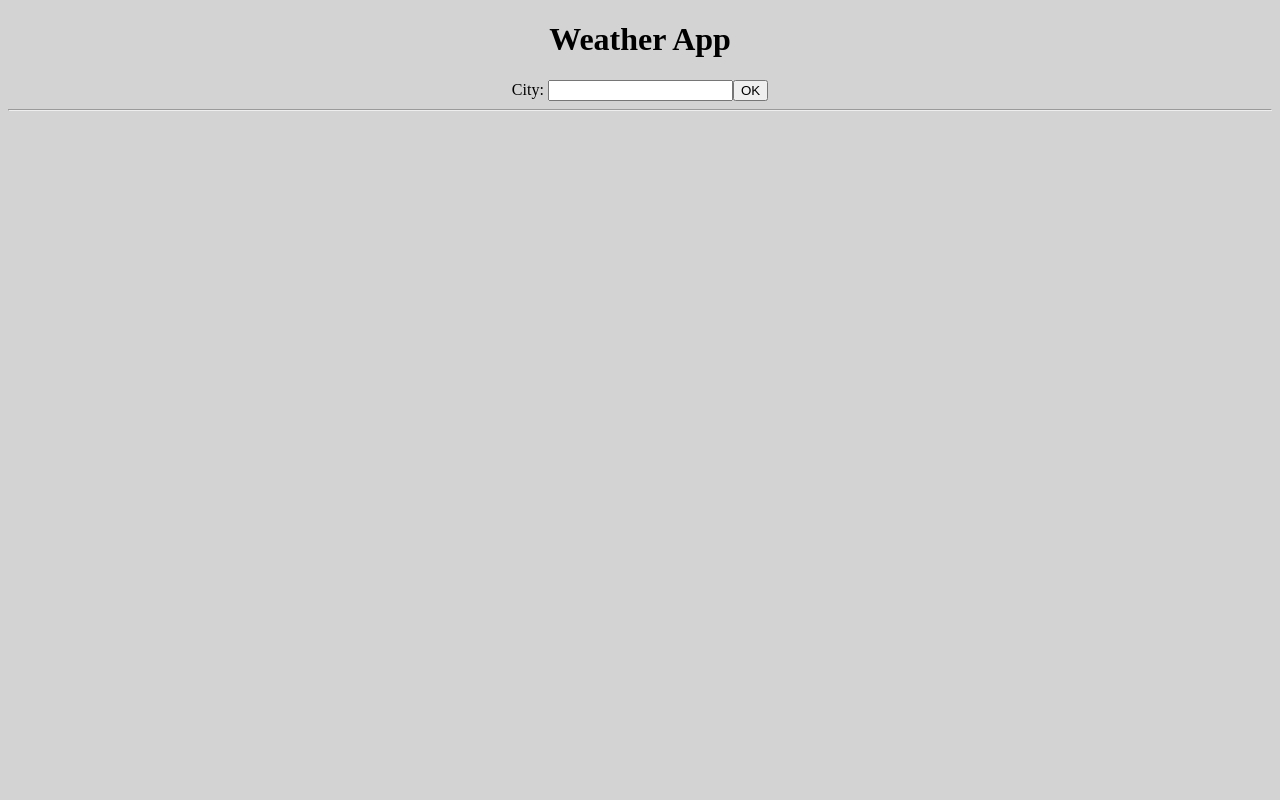
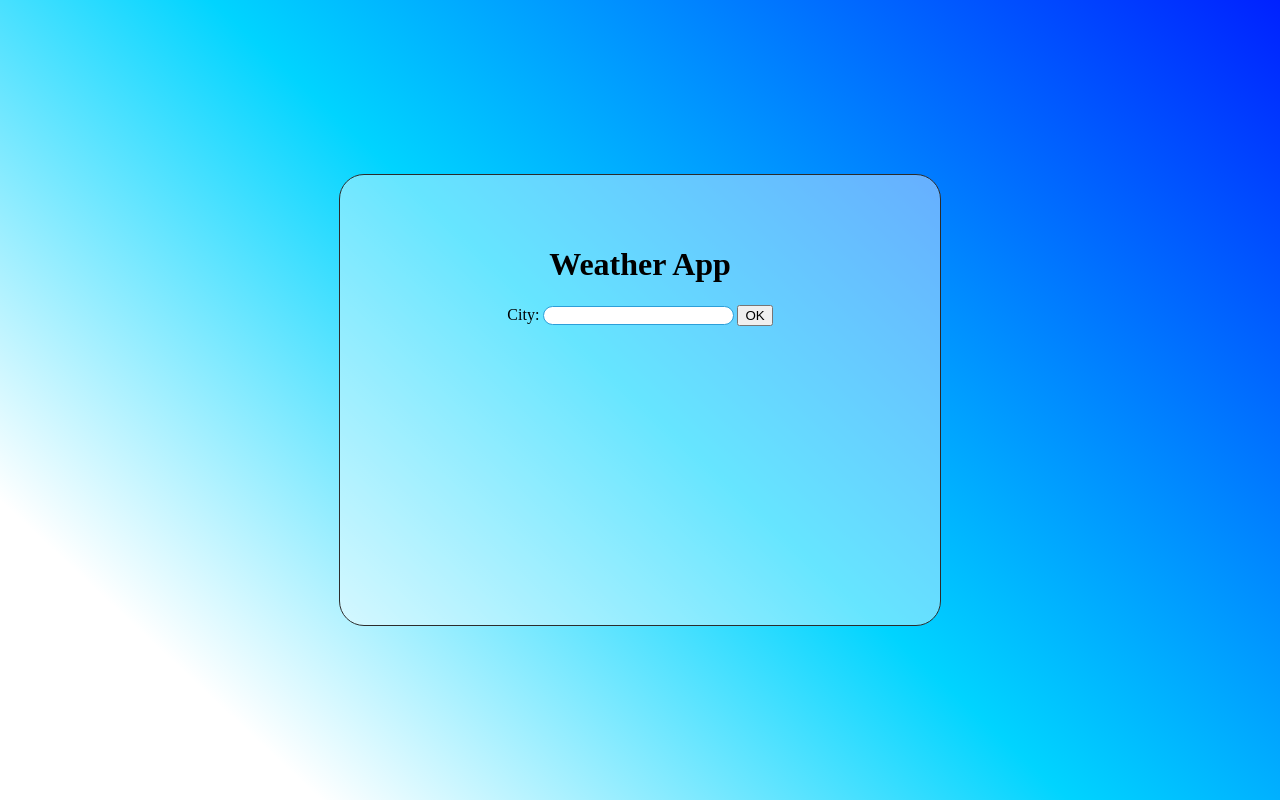
Before and after one commit to JackH01/Weather-App, a Django app: page /home/ in a window 1280 px wide. Run offline with Django 5.2, Linux system fonts and the light colour scheme.

Commit message:
Added gradient, centred content

```diff
--- a/weather_app/home/static/styles.css
+++ b/weather_app/home/static/styles.css
@@ -1,7 +1,39 @@
+html {
+    /* Generated using: https://cssgradient.io/ */
+    background: rgb(36,0,0);
+    background: linear-gradient(43deg, rgba(36,0,0,0) 15%, rgba(0,212,255,1) 50%, rgba(0,33,255,1) 100%);
+    background-repeat: no-repeat;
+    background-attachment: fixed;
+}
+
+
 body {
-    background-color: lightgray;
+
+
     text-align: center;
 }
+
+
+.main_container {
+    /* Display in center */
+    position: absolute;
+    left: 50%;
+    top: 50%;
+    -webkit-transform: translate(-50%, -50%);
+    transform: translate(-50%, -50%);
+
+    /* Rounded corners */
+    border-radius: 25px;
+
+    border: 1px solid #2c2c2c;
+
+    padding: 50px;
+
+    min-height: 350px;
+    min-width: 500px;
+
+    background: rgba(255, 255, 255, 0.4);
+  }
 
 form
 {
@@ -11,6 +43,13 @@ form
     justify-content: center;
 }
 
+input[type=text] {
+    border-radius: 20px;
+    border: 1px solid #2d9fd9;
+    padding-left: 10px;
+    margin-right: 3px;
+}
+
 h2.weather {
     margin-bottom: 0px;
 }
@@ -18,6 +57,7 @@ h2.weather {
 p.weather {
     margin-top: 0px;
 }
+
 
 ul {
     list-style-type: none;
--- a/weather_app/home/templates/homepage.html
+++ b/weather_app/home/templates/homepage.html
@@ -7,10 +7,10 @@
 
 <body>
 
-    <div>
+    <div class="main_container">
 
         <h1>Weather App</h1>
-        <div class="form_container">
+        <div>
             <form action="/home/" method="post">
                 {% csrf_token %}
                 <!-- Form automatically created to match the CityForm in forms.py -->
@@ -19,8 +19,6 @@
             </form>
         </div>
 
-        <hr>
-
         <!-- If any weather data has been retrieved from the API then display it -->
         {% if displayWeather %}
 
@@ -28,12 +26,16 @@
                 <p>Couldn't find any city by the name of {{city}}, closest match is {{actual_city}}</p>
             {% endif %}
 
+            <hr>
+
             <h2>{{actual_city}}, {{country}} (lat: {{lat}}, lon: {{lon}})</h2>
 
             <hr>
 
             <h2 class="weather">{{main_weather}}</h2>
             <p class="weather">{{description}}</p>
+
+            <hr>
 
             <ul>
                 <li>Temp
```
